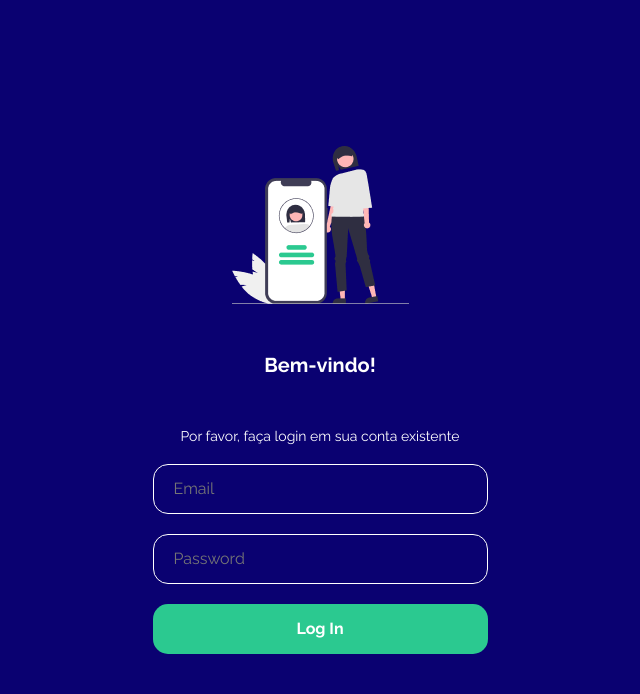
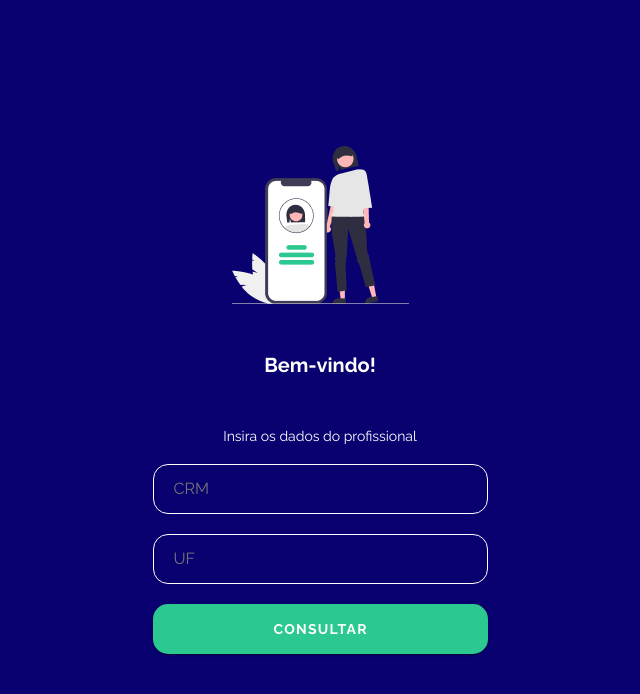
Before and after one commit to bssilva/project_verify_crm, a Vue app: page / in a window 1280 px wide. Shown: the top 694 px of the page, without its empty margins (320-960 px from the left). Built offline with nearby package versions, Linux system fonts and the light colour scheme.

Commit message:
criacao componente find doctor

```diff
--- a/src/App.vue
+++ b/src/App.vue
@@ -1,16 +1,19 @@
 <template>
   <v-app>
-    <Login />
+    <!-- <Login /> -->
+    <FindDoctor />
   </v-app>
 </template>
 
 <script>
-import Login from './template/views/login/LoginView.vue'
+// import Login from './template/views/login/LoginView.vue'
+import FindDoctor from './template/views/find_doctor/FindDoctor.vue'
 
 export default {
   name: 'App',
   components: {
-    Login
+    // Login,
+    FindDoctor
   }
 }
 </script>
--- /dev/null
+++ b/src/template/views/find_doctor/FindDoctor.vue
@@ -0,0 +1,91 @@
+<template>
+    <div id="find_doctor">
+        <div class="img">
+            <img src="../../../assets/img/illust 1.png">
+        </div>
+
+        <div class="text">
+            <h2>Bem-vindo!</h2>
+            <h3>Insira os dados do profissional</h3>
+        </div>
+
+        <div class="form">
+            <input type="text" v-model="crm" placeholder="CRM">
+            <input type="text" v-model="uf" placeholder="UF">
+            <v-btn @click="consultar">Consultar</v-btn>
+        </div>
+
+    </div>
+</template>
+
+<script>
+export default {
+  methods: {
+    consultar(){
+    }
+  }
+
+}
+</script>
+
+<style lang="scss">
+#find_doctor {
+    .img {
+        display: flex;
+        justify-content: center;
+        align-items: center;
+
+    }
+
+    .text {
+
+        h2,
+        h3 {
+            color: #FFFFFF;
+            display: flex;
+            justify-content: center;
+            align-items: center;
+            font-family: 'Raleway';
+            margin-top: 50px;
+        }
+
+        h2 {
+            font-size: 20px;
+            line-height: 23.48px;
+            font-weight: 700;
+        }
+
+        h3 {
+            font-size: 14px;
+            line-height: 16.44px;
+            font-weight: 400;
+        }
+
+    }
+
+    .form {
+        input {
+            color: #FFFFFF;
+            border: 1px solid #FFFFFF;
+            border-radius: 15px;
+            padding: 10px 20px;
+            width: 335px;
+            height: 50px;
+            cursor: pointer;
+            display: flex;
+            font-family: 'Raleway';
+            margin-top: 20px;
+        }
+
+        .v-btn {
+            background-color: #2BC990;
+            color: #FFFFFF;
+            font-weight: 700;
+            border-radius: 15px;
+            width: 335px;
+            height: 50px;
+            margin-top: 20px;
+            font-family: 'Raleway';
+        }
+    }
+}</style>
```
